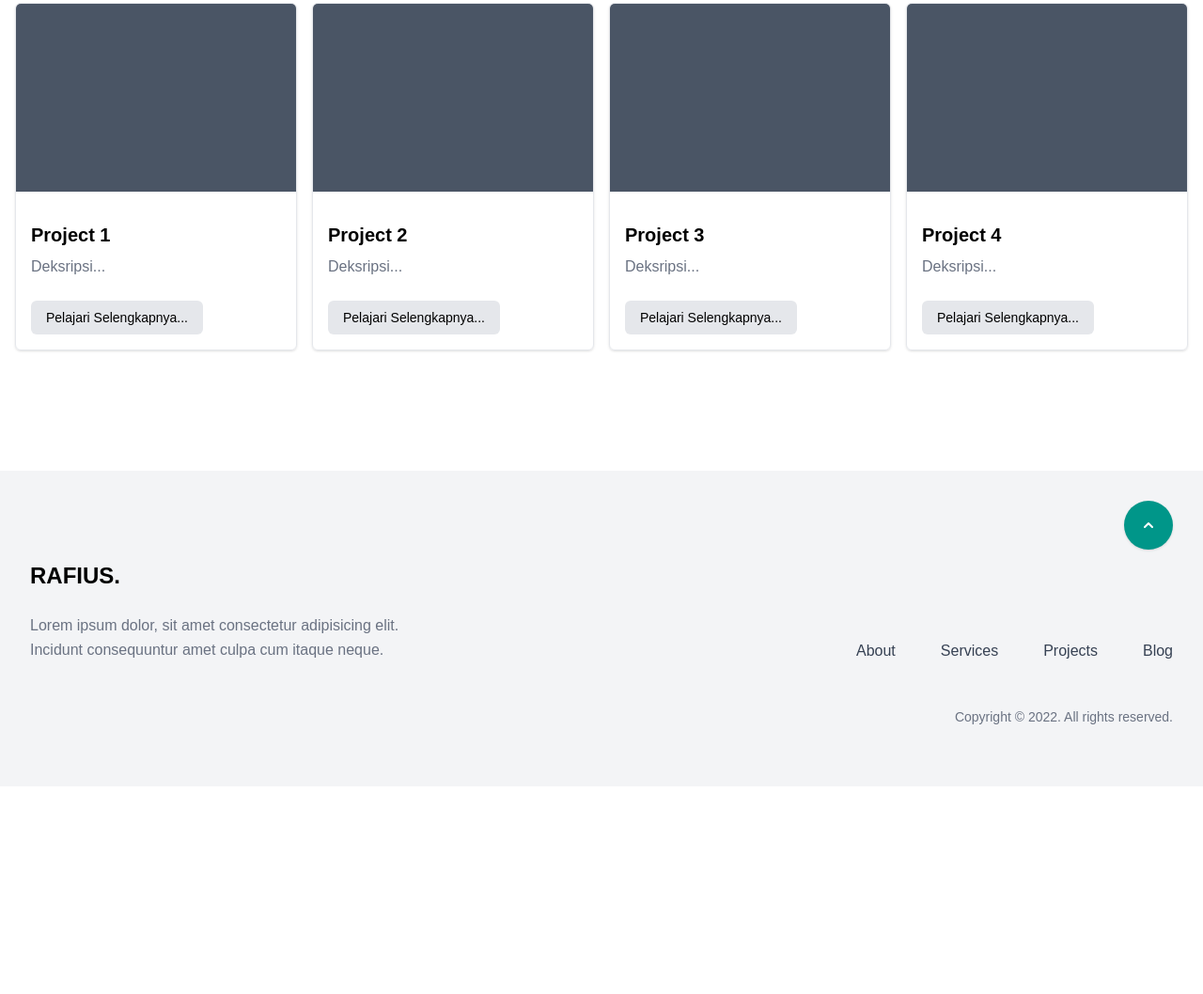
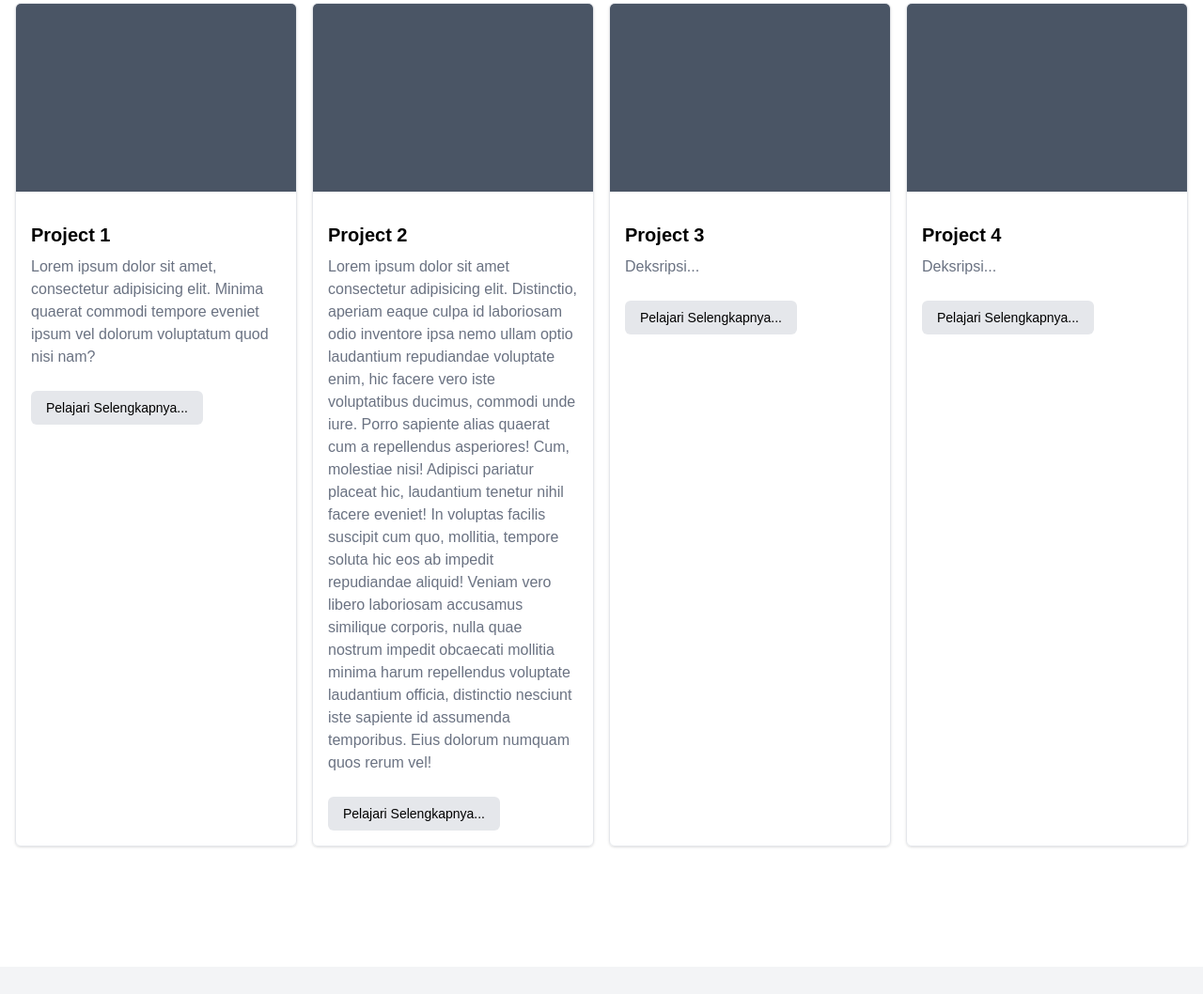
Before and after one commit to RAFIUSER/belajar-website, a website: page index.html in a window 1280 px wide. Shown: the part 1101-2159 px from the top of the page at 94% size. Before the commit the page ends 1938 px from the top, so only its background shows below. Drawn offline with Linux system fonts and the light colour scheme.

Commit message:
Memperbarui deskripsi proyek dengan teks yang lebih informatif

```diff
--- a/index.html
+++ b/index.html
@@ -81,7 +81,7 @@
             <div class="bg-gray-600 w-full h-[200px]"></div>
             <div class="flex flex-col gap-2 p-4">
               <h3 class="font-bold text-xl">Project 1</h3>
-              <p class="text-gray-500">Deksripsi...</p>
+              <p class="text-gray-500">Lorem ipsum dolor sit amet, consectetur adipisicing elit. Minima quaerat commodi tempore eveniet ipsum vel dolorum voluptatum quod nisi nam?</p>
               <a
                 href=""
                 class="px-4 py-2 mt-4 bg-gray-200 w-fit text-sm rounded-md"
@@ -96,7 +96,7 @@
             <div class="bg-gray-600 w-full h-[200px]"></div>
             <div class="flex flex-col gap-2 p-4">
               <h3 class="font-bold text-xl">Project 2</h3>
-              <p class="text-gray-500">Deksripsi...</p>
+              <p class="text-gray-500">Lorem ipsum dolor sit amet consectetur adipisicing elit. Distinctio, aperiam eaque culpa id laboriosam odio inventore ipsa nemo ullam optio laudantium repudiandae voluptate enim, hic facere vero iste voluptatibus ducimus, commodi unde iure. Porro sapiente alias quaerat cum a repellendus asperiores! Cum, molestiae nisi! Adipisci pariatur placeat hic, laudantium tenetur nihil facere eveniet! In voluptas facilis suscipit cum quo, mollitia, tempore soluta hic eos ab impedit repudiandae aliquid! Veniam vero libero laboriosam accusamus similique corporis, nulla quae nostrum impedit obcaecati mollitia minima harum repellendus voluptate laudantium officia, distinctio nesciunt iste sapiente id assumenda temporibus. Eius dolorum numquam quos rerum vel!</p>
               <a
                 href=""
                 class="px-4 py-2 mt-4 bg-gray-200 w-fit text-sm rounded-md"
```
